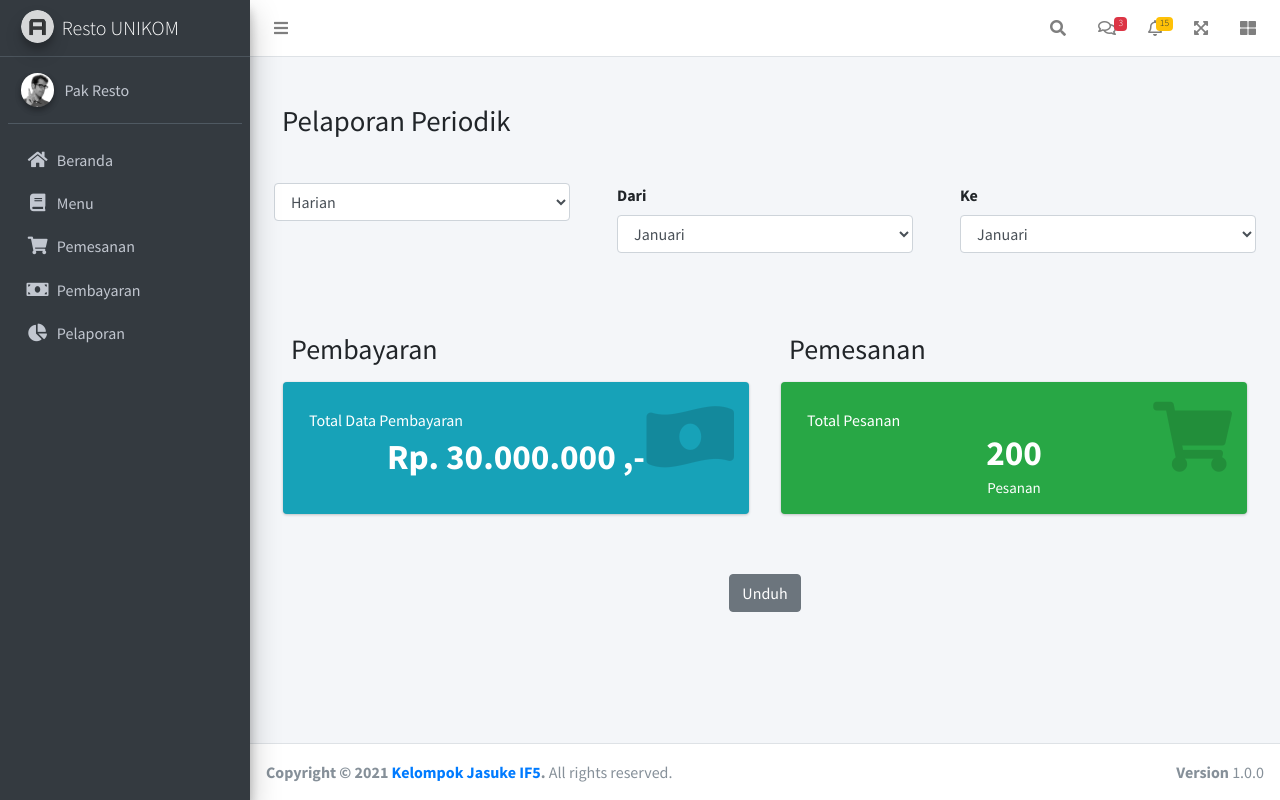
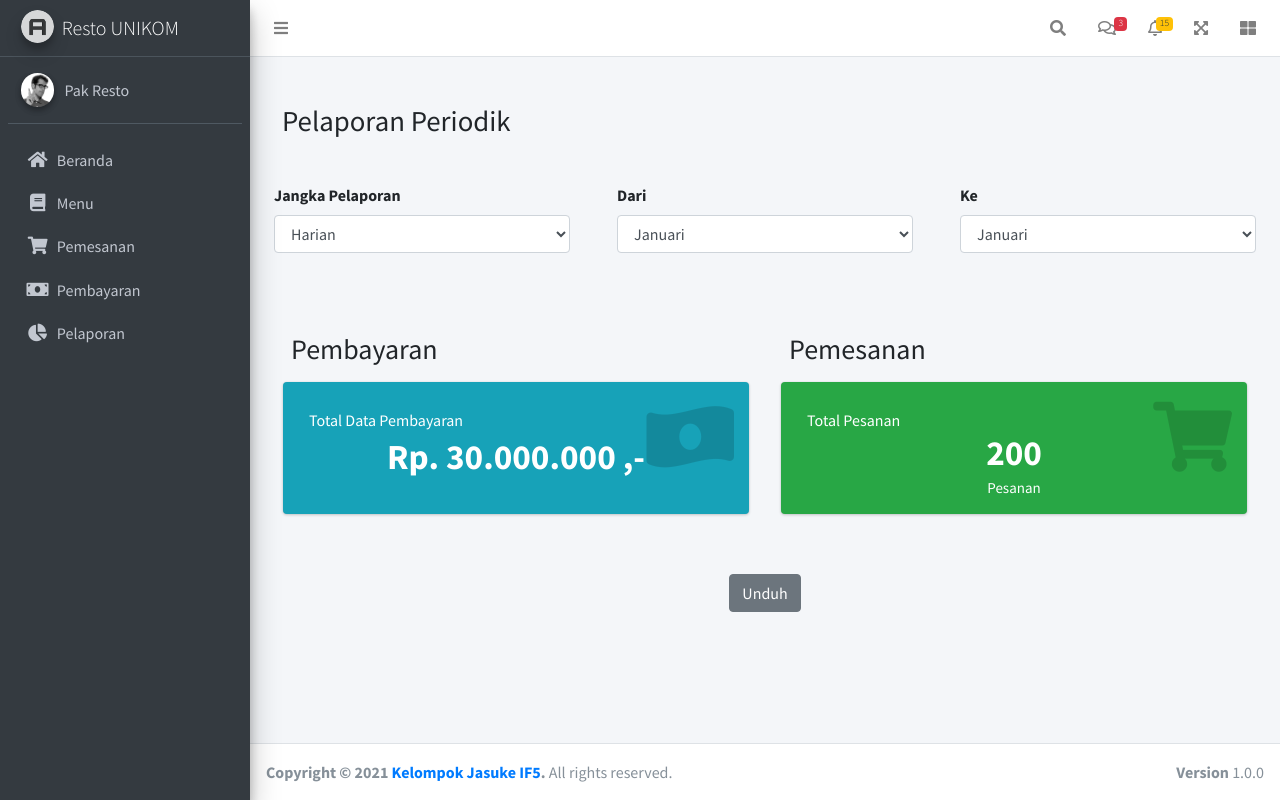
Before and after one commit to rahmaninsani/restoran_jasuke, a CodeIgniter 4 app: template app/Views/laporan/index.php in a window 1280 px wide. Run offline with PHP 8.4 and a stand-in for CodeIgniter, Linux system fonts and the light colour scheme; the template is opened without the code that fills it: most values are stand-ins (such as "Sample title", 1, 10 or a date in 2020); some libraries are stand-ins or nearby versions.

Commit message:
update index.php
penyesuaian tampilan pelaporan

```diff
--- a/app/Views/laporan/index.php
+++ b/app/Views/laporan/index.php
@@ -22,6 +22,7 @@
                 <div class="col justify-content-center">
                     <!-- select -->
                     <div class="form-group p-3">
+                        <label>Jangka Pelaporan</label>
                         <select class="form-control">
                             <option>Harian</option>
                             <option>Mingguan</option>
@@ -69,7 +70,7 @@
                                 <div class="inner">
                                     <p class="mb-1">Total Data Pembayaran</p>
                                     <h3 class="row justify-content-center">Rp. 30.000.000 ,-</h3>
-                                    <sub class="row justify-content-center mb-0" style="font-size: 20px"></sub>
+                                    <sub class="row justify-content-center mb-" style="font-size: 20px"></sub>
                                 </div>
                                 <div class="icon">
                                     <i class="fas fa-money-bill-wave-alt"></i></i>
```
